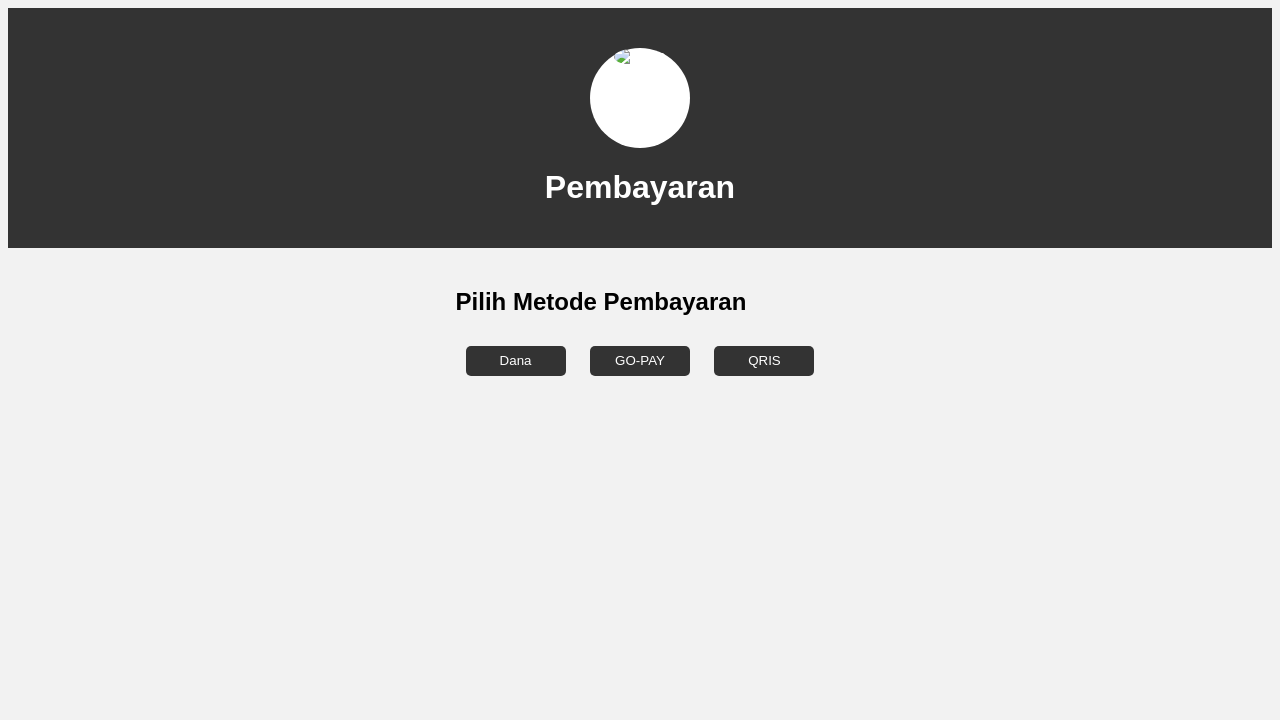
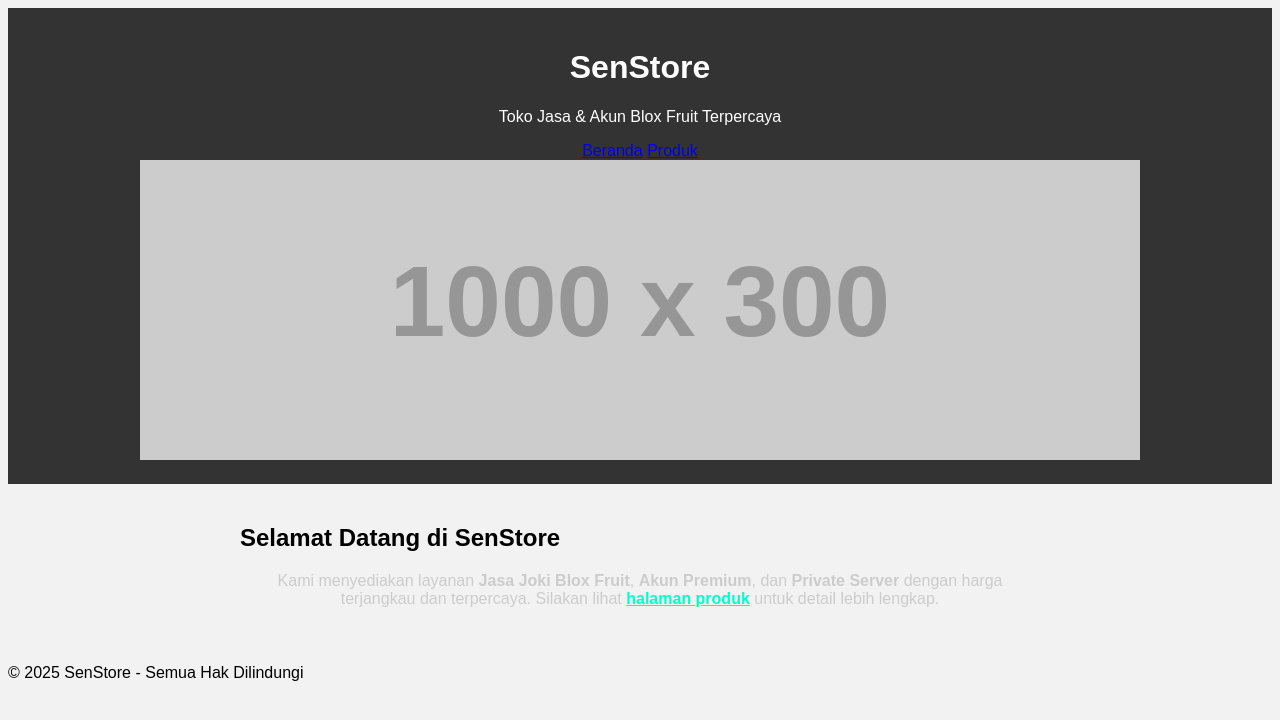
Before and after one commit to Nezhaas/Nezhapayment, a plain HTML site: page index.html in a window 1280 px wide. Drawn offline with Linux system fonts and the light colour scheme; placeholder pictures from the web are drawn by us.

Commit message:
Update index.html

```diff
--- a/index.html
+++ b/index.html
@@ -1,26 +1,40 @@
 <!DOCTYPE html>
-<html lang="en">
+<html lang="id">
 <head>
   <meta charset="UTF-8">
   <meta name="viewport" content="width=device-width, initial-scale=1.0">
-  <title>Payment Page</title>
+  <title>SenStore - Beranda</title>
   <link rel="stylesheet" href="style.css">
 </head>
 <body>
-  <header>
-    <div class="logo">
-      <img src="logo.png" alt="Logo">
+  <header id="beranda">
+    <h1>SenStore</h1>
+    <p>Toko Jasa & Akun Blox Fruit Terpercaya</p>
+
+    <!-- Navigasi -->
+    <nav>
+      <a href="index.html">Beranda</a>
+      <a href="produk.html">Produk</a>
+    </nav>
+
+    <div class="banner">
+      <img src="https://via.placeholder.com/1000x300.png?text=Custom+Banner" alt="Banner SenStore">
     </div>
-    <h1>Pembayaran</h1>
   </header>
+
   <main>
-    <div class="payment-method">
-      <h2>Pilih Metode Pembayaran</h2>
-      <button id="dana-btn">Dana</button>
-      <button id="gopay-btn">GO-PAY</button>
-      <button id="qris-btn">QRIS</button>
-    </div>
+    <section class="section">
+      <h2>Selamat Datang di SenStore</h2>
+      <p style="text-align:center; max-width:800px; margin:20px auto; color:#ccc;">
+        Kami menyediakan layanan <strong>Jasa Joki Blox Fruit</strong>, <strong>Akun Premium</strong>, dan <strong>Private Server</strong>
+        dengan harga terjangkau dan terpercaya.
+        Silakan lihat <a href="produk.html" style="color:#00ffcc; font-weight:bold;">halaman produk</a> untuk detail lebih lengkap.
+      </p>
+    </section>
   </main>
-  <script src="script.js"></script>
+
+  <footer>
+    <p>© 2025 SenStore - Semua Hak Dilindungi</p>
+  </footer>
 </body>
-</html>
+        </html>
```
